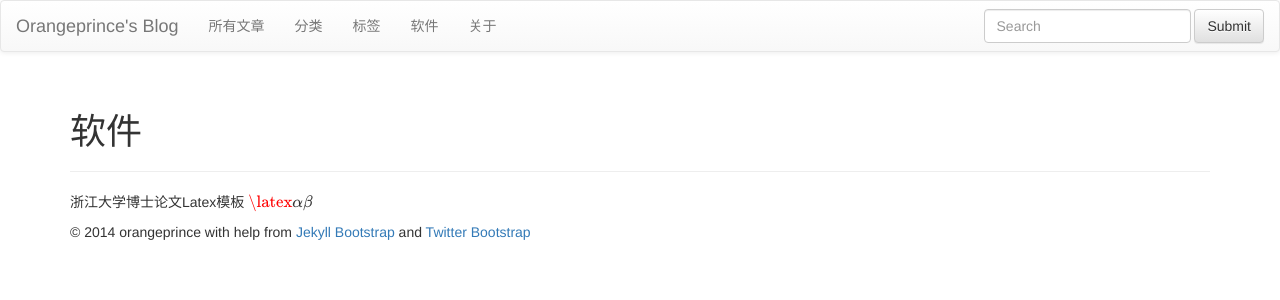
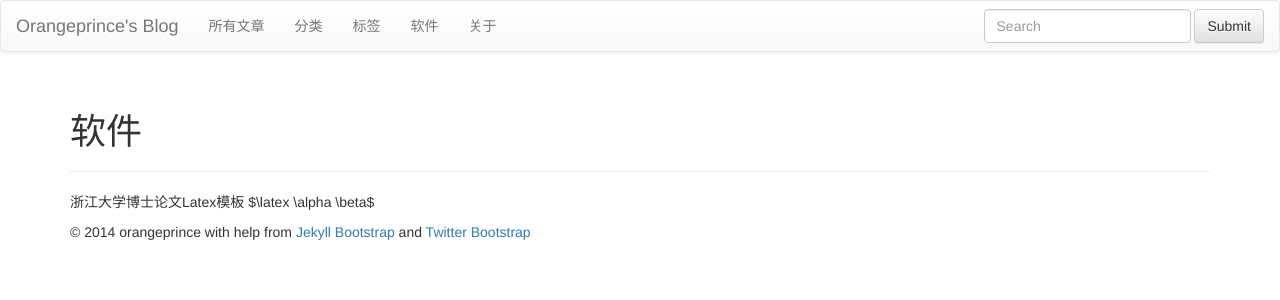
Before and after one commit to orangeprince/orangeprince.github.io, a Jekyll site: the page built from software.md, in a window 1280 px wide. Shown: the top 300 px of the page. Built offline with Jekyll 4.4.1, drawn with Linux system fonts in a browser that asks for light colours; nearby versions of some CDN libraries; library files that are not in the unit come from our copies; formulas are drawn with MathJax 3; comment, search, counter and statistics services are not loaded.

Commit message:
modified:   software.md

```diff
--- a/software.md
+++ b/software.md
@@ -5,4 +5,4 @@ group: navigation
 weight: 4
 ---
 {% include JB/setup %}
-浙江大学博士论文Latex模板 \\( \latex \alpha \beta  \\)
+浙江大学博士论文Latex模板 $\latex \alpha \beta$
```
